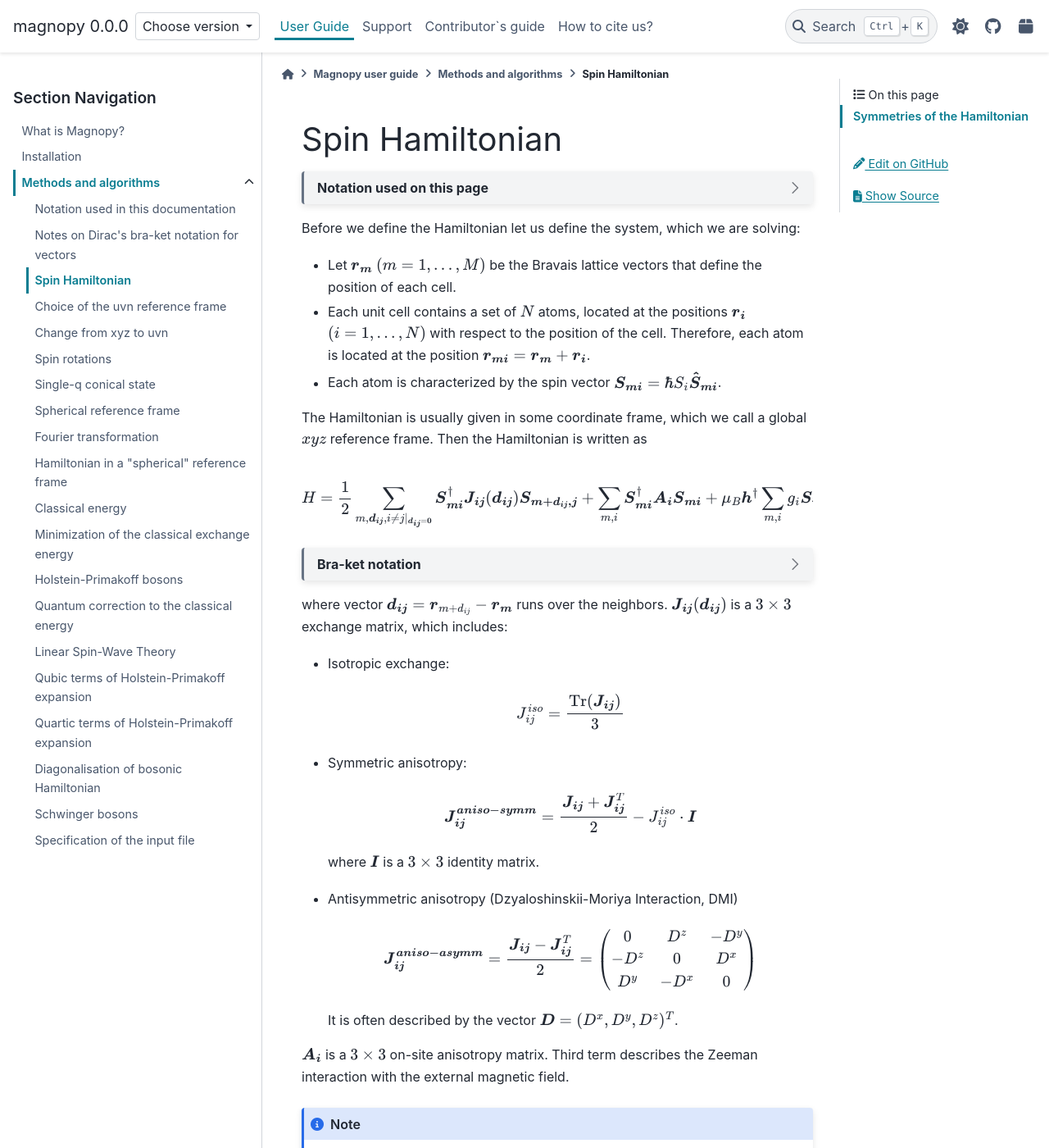
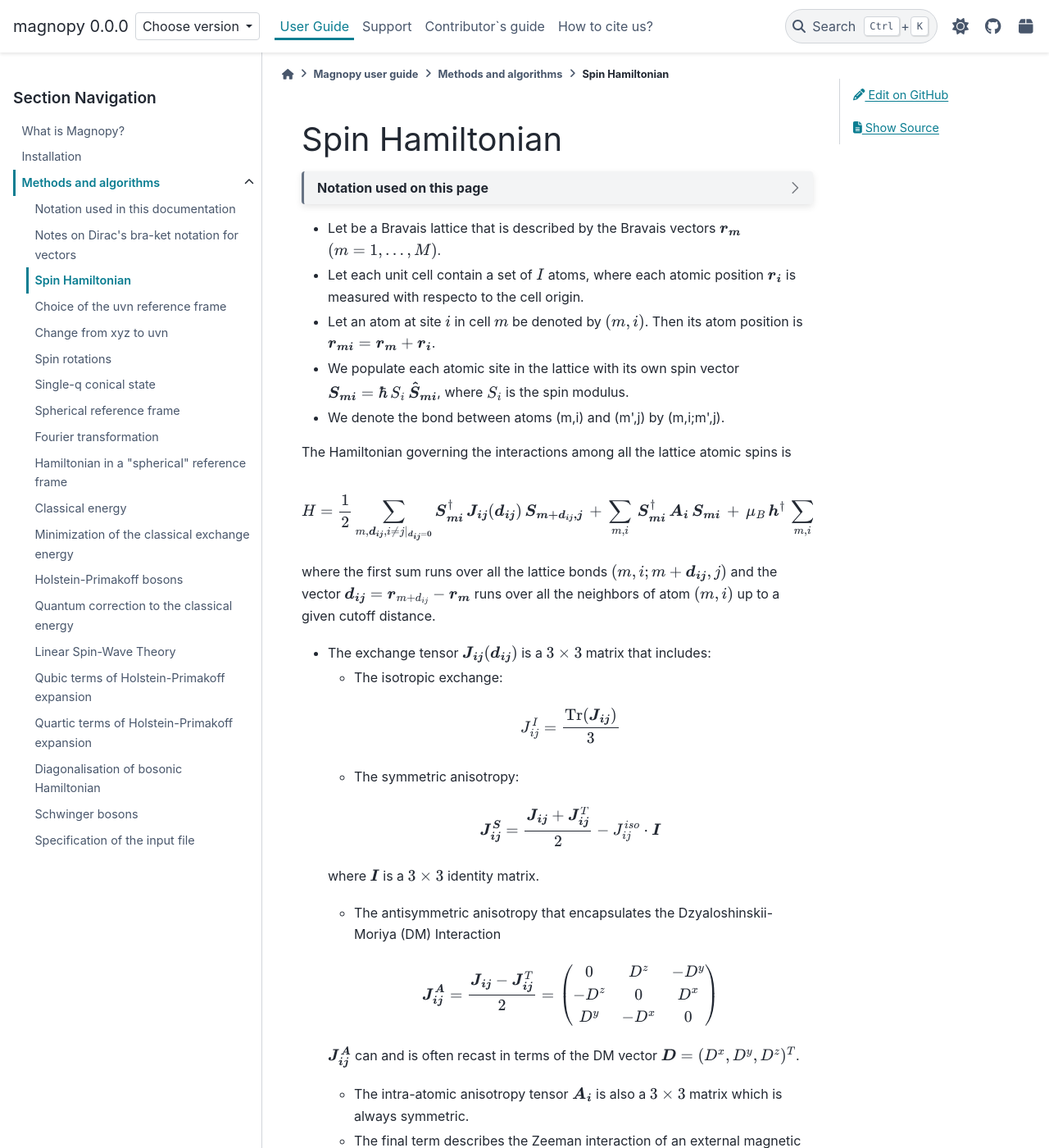
Before and after one commit to marcomarino123/magnopy, a Sphinx documentation site: the page built from docs/source/user-guide/methods/spinham.rst, in a window 1280 px wide and 1400 px high. Shown: the whole window at 82% size. Built offline with Sphinx 7.4.7 and the PyData theme 0.15.4, drawn with Linux system fonts in a browser that asks for light colours; a script that is not in the unit is left out; some of the changed text lies outside the part shown.

Commit message:
File tidied up
File tidied up

```diff
--- a/docs/source/user-guide/methods/spinham.rst
+++ b/docs/source/user-guide/methods/spinham.rst
@@ -14,77 +14,57 @@
   * .. include:: page-notations/transpose-complex-conjugate.txt
   * .. include:: page-notations/trace.txt
 
-Before we define the Hamiltonian let us define the system, which we are solving:
+* Let be a Bravais lattice that is described by the Bravais vectors :math:`\boldsymbol{r_m}` :math:`(m = 1, ..., M)`.
+* Let each unit cell contain a set of :math:`I` atoms, where each atomic position
+  :math:`\boldsymbol{r_i}` is measured  with respecto to the cell origin.
+* Let an atom at site :math:`i` in cell :math:`m` be denoted by :math:`(m,i)`. Then its atom position is
+  :math:`\boldsymbol{r_{mi}} = \boldsymbol{r_m} + \boldsymbol{r_i}`.
+* We populate each atomic site in the lattice with its own spin vector :math:`\boldsymbol{S_{mi}} = \hbar \,S_i\, \boldsymbol{\hat{S}_{mi}}`, where :math:`S_i` is the spin modulus.
+* We denote the bond between atoms (m,i) and (m',j) by (m,i;m',j).
 
-* Let :math:`\boldsymbol{r_m}` :math:`(m = 1, ..., M)` be the Bravais lattice vectors
-  that define the position of each cell.
-* Each unit cell contains a set of :math:`N` atoms, located at the positions
-  :math:`\boldsymbol{r_i}` :math:`(i = 1, ..., N)` with respect to the position of the cell.
-  Therefore, each atom is located at the position
-  :math:`\boldsymbol{r_{mi}} = \boldsymbol{r_m} + \boldsymbol{r_i}`.
-* Each atom is characterized by the spin vector
-  :math:`\boldsymbol{S_{mi}} = \hbar S_i \boldsymbol{\hat{S}_{mi}}`.
-
-The Hamiltonian is usually given in some coordinate frame, which we call
-a global :math:`xyz` reference frame. Then the Hamiltonian is written as
+The Hamiltonian governing the interactions among all the lattice atomic spins is
 
 .. math::
   H
   =
   \dfrac{1}{2}
   \sum_{m, \boldsymbol{d_{ij}}, i\ne j\vert_{\boldsymbol{d_{ij}} = \boldsymbol{0}}}
-  \boldsymbol{S_{mi}}^{\dagger}
-  \boldsymbol{J_{ij}}(\boldsymbol{d_{ij}})
-  \boldsymbol{S_{m+d_{ij},j}}
-  + \sum_{m,i}
-  \boldsymbol{S_{mi}}^{\dagger}
-  \boldsymbol{A_i}
-  \boldsymbol{S_{mi}}
-  +
-  \mu_B\boldsymbol{h}^{\dagger}
-  \sum_{m,i} g_i \boldsymbol{S_{mi}}
+  \boldsymbol{S_{mi}}^{\dagger}\,
+  \boldsymbol{J_{ij}}(\boldsymbol{d_{ij}})\,
+  \boldsymbol{S_{m+d_{ij},j}}\,
+  + \,\sum_{m,i}\,
+  \boldsymbol{S_{mi}}^{\dagger}\,
+  \boldsymbol{A_i}\,
+  \boldsymbol{S_{mi}}\,
+  +\,
+  \mu_B\,\boldsymbol{h}^{\dagger}\,
+  \sum_{m,i}\, g_i\, \boldsymbol{S_{mi}}
 
-.. dropdown:: Bra-ket notation
+where the first sum runs over all the lattice bonds :math:`(m,i;m+\boldsymbol{d_{i j}},j)`
+and the vector :math:`\boldsymbol{d_{ij}} = \boldsymbol{r}_{m+d_{ij}} - \boldsymbol{r_m}`  runs over
+all the neighbors of atom :math:`(m,i)` up to a given cutoff distance.
 
-  .. math::
-    H
-    =
-    \dfrac{1}{2}
-    \sum_{m, \boldsymbol{d_{ij}}, i\ne j\vert_{\boldsymbol{d_{ij}} = \boldsymbol{0}}}
-    \langle S_{mi}\vert xyz\rangle
-    \langle xyz \vert J_{ij}(\boldsymbol{d_{ij}}) \vert xyz \rangle
-    \langle xyz \vert S_{m+d_{ij},j}\rangle
-    +
-    \sum_{m,i} \langle S_{mi} \vert xyz \rangle
-    \langle xyz \vert A_i \vert xyz\rangle
-    \langle xyz \vert S_{mi} \rangle
-    +
-    \mu_B\langle H\vert xyz\rangle
-    \sum_{m,i} g_i
-    \langle xyz \vert S_{mi}\rangle
+* The exchange tensor :math:`\boldsymbol{J_{ij}}(\boldsymbol{d_{ij}})` is a :math:`3\times3` matrix that includes:
 
-where vector :math:`\boldsymbol{d_{ij}} = \boldsymbol{r}_{m+d_{ij}} - \boldsymbol{r_m}`  runs over the neighbors.
-:math:`\boldsymbol{J_{ij}}(\boldsymbol{d_{ij}})` is a :math:`3\times3` exchange matrix, which includes:
-
-* Isotropic exchange:
+  * The isotropic exchange:
 
   .. math::
 
-    J_{ij}^{iso} = \dfrac{\mathrm{Tr}(\boldsymbol{J_{ij}})}{3}
+    J_{ij}^{I} = \dfrac{\mathrm{Tr}(\boldsymbol{J_{ij}})}{3}
 
-* Symmetric anisotropy:
+  * The symmetric anisotropy:
 
   .. math::
 
-    \boldsymbol{J_{ij}^{aniso-symm}} = \dfrac{\boldsymbol{J_{ij}} + \boldsymbol{J_{ij}}^T}{2} - J_{ij}^{iso}\cdot \boldsymbol{I}
+    \boldsymbol{J_{ij}^{S}} = \dfrac{\boldsymbol{J_{ij}} + \boldsymbol{J_{ij}}^T}{2} - J_{ij}^{iso}\cdot \boldsymbol{I}
 
   where :math:`\boldsymbol{I}` is a :math:`3\times3` identity matrix.
 
-* Antisymmetric anisotropy (Dzyaloshinskii-Moriya Interaction, DMI)
+  * The antisymmetric anisotropy that encapsulates the Dzyaloshinskii-Moriya (DM) Interaction
 
   .. math::
 
-    \boldsymbol{J_{ij}^{aniso-asymm}} = \dfrac{\boldsymbol{J_{ij}} - \boldsymbol{J_{ij}}^T}{2}
+    \boldsymbol{J_{ij}^{A}} = \dfrac{\boldsymbol{J_{ij}} - \boldsymbol{J_{ij}}^T}{2}
     =
     \begin{pmatrix}
       0    & D^z  & -D^y \\
@@ -92,23 +72,23 @@
       D^y  & -D^x & 0    \\
     \end{pmatrix}
 
-  It is often described by the vector :math:`\boldsymbol{D} = (D^x,D^y,D^z)^T`.
+  :math:`\boldsymbol{J_{ij}^{A}}` can and is often recast in terms of the DM vector :math:`\boldsymbol{D} = (D^x,D^y,D^z)^T`.
 
-:math:`\boldsymbol{A_i}` is a :math:`3\times3` on-site anisotropy matrix.
-Third term describes the Zeeman interaction with the external magnetic field.
+  * The intra-atomic anisotropy tensor :math:`\boldsymbol{A_i}` is also a :math:`3\times3` matrix which is always symmetric.
+
+  * The final term describes the Zeeman interaction of an external magnetic field :math:`\boldsymbol{h}` with the atomic spins where the interaction strength is given by the atomic g-factors :math:`g_i`.
 
 .. note::
 
-  * The double counting is explicitly present in the summation:
-    for the pair :math:`(m,i; m+d_{ij},j)` the pair :math:`(m+d_{ij},j; m,i)` is included.
-  * Spin vectors are not normalized.
+  The summation above double-counts each bond, because both :math:`(m,i; m+d_{ij},j)` and
+  :math:`(m+d_{ij},j; m,i)` are included in it.
 
-For the simplicity of the latter discussion we combine the exchange and anisotropy terms
-under one sum, defining
-:math:`\boldsymbol{A_i} = \dfrac{1}{2}\boldsymbol{J_{ii}}(\boldsymbol{d}_{ii}=\boldsymbol{0})`,
-then the Hamiltonian is written as
+The spin Hamiltonian can be recast in the simplified form
 
 .. include:: repeated-formulas/hamiltonian-main-any.txt
+
+by defining
+:math:`\dfrac{1}{2}\boldsymbol{J_{ii}}(\boldsymbol{d}_{ii}=\boldsymbol{0})=\boldsymbol{A_i}`
 
 .. dropdown:: Bra-ket notation
 
@@ -120,9 +100,6 @@
     + \mu_B \langle H \vert xyz\rangle\sum_{m,i} g_i
     \langle xyz\vert S_{mi} \rangle
 
-Symmetries of the Hamiltonian
-=============================
-
-The Hamiltonian has the following symmetries:
+The Spin Hamiltonian possesses the symmetry property
 
 .. include:: repeated-formulas/spinham-parameter-symmetries.txt
```
